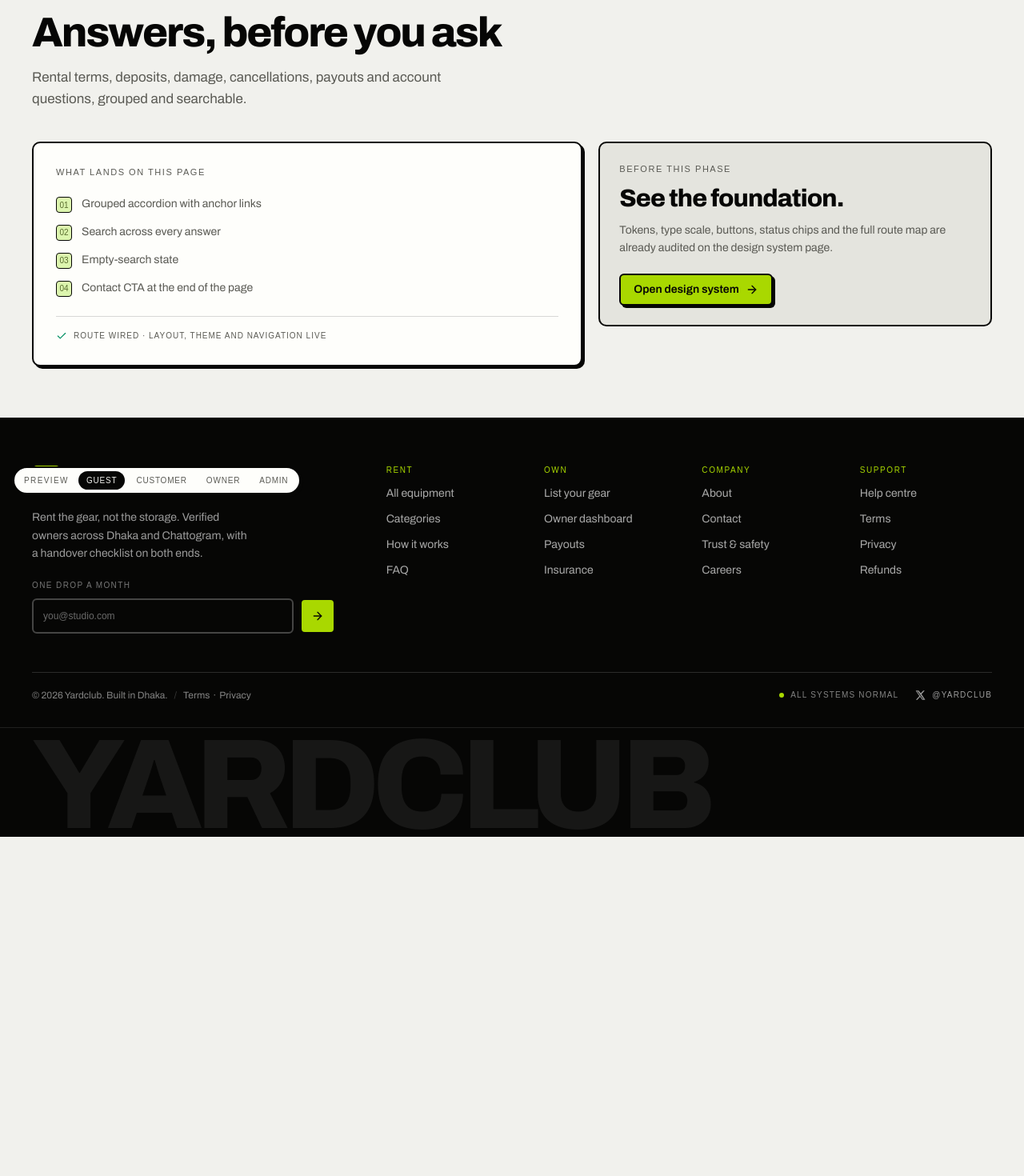
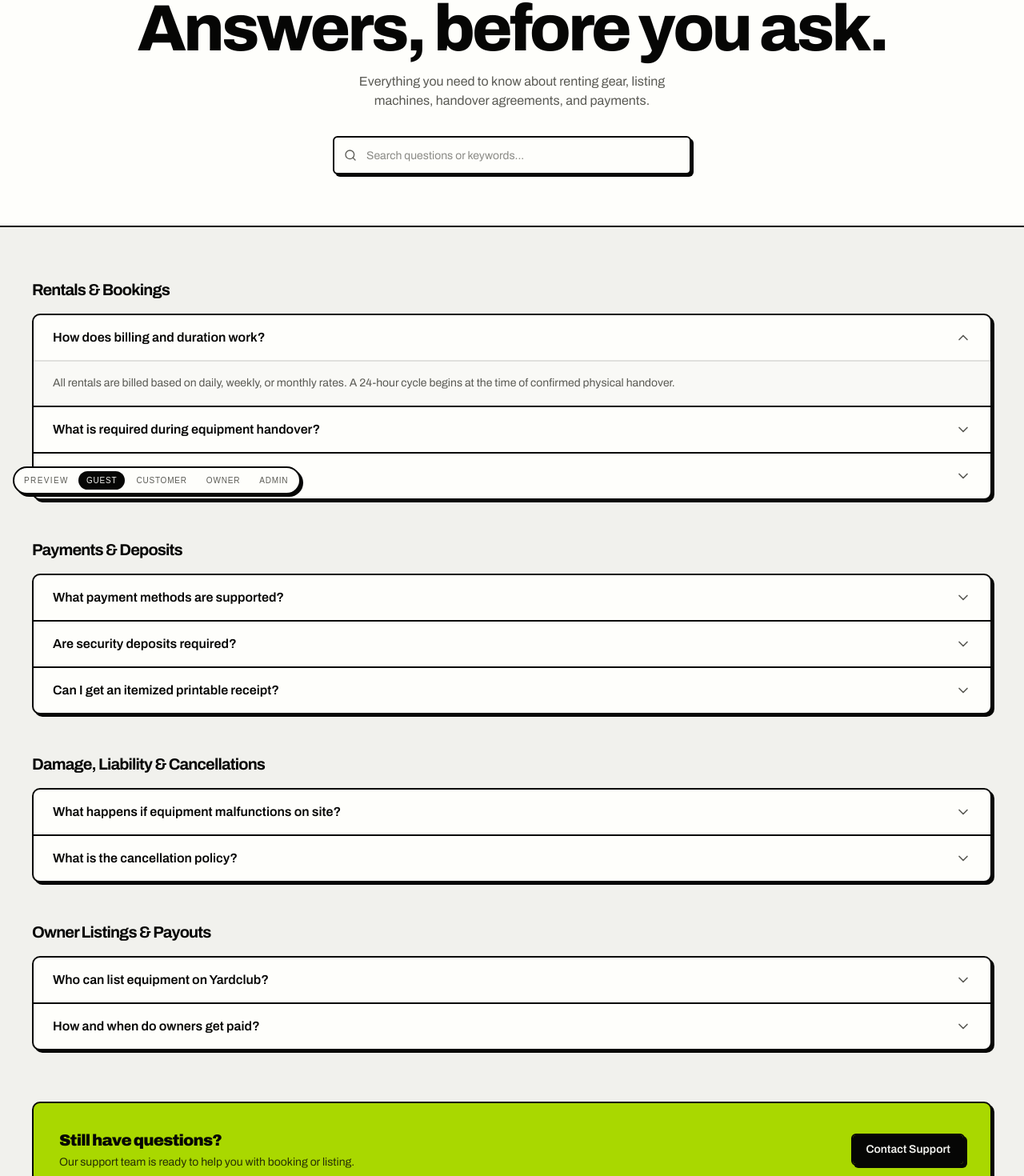
Before and after one commit to Srabon-bot/yard-club-client, a Next.js app: page /faq in a window 1280 px wide. Shown: the part 166-1636 px from the top of the page at 80% size. Before the commit the page ends 1212 px from the top, so only its background shows below. Built offline with nearby package versions, Linux system fonts and the light colour scheme; a web font is replaced by a local one.

Commit message:
feat: build faq page

```diff
--- a/src/app/(marketing)/faq/page.tsx
+++ b/src/app/(marketing)/faq/page.tsx
@@ -1,21 +1,189 @@
-import type { Metadata } from "next";
-import { PhasePlaceholder } from "@/components/site/phase-placeholder";
+"use client";
 
-export const metadata: Metadata = { title: 'FAQ' };
+import { useState } from "react";
+import Link from "next/link";
+import { ChevronDown, HelpCircle, Search } from "lucide-react";
+import { Button } from "@/components/ui/button";
+import { Input } from "@/components/ui/input";
 
-export default function Page() {
+const FAQS = [
+  {
+    category: "Rentals & Bookings",
+    questions: [
+      {
+        q: "How does billing and duration work?",
+        a: "All rentals are billed based on daily, weekly, or monthly rates. A 24-hour cycle begins at the time of confirmed physical handover.",
+      },
+      {
+        q: "What is required during equipment handover?",
+        a: "Both the renter and owner (or delivery agent) inspect the machine against a standard handover checklist, recording preexisting wear, fuel level, and operating condition.",
+      },
+      {
+        q: "Can I extend my booking period?",
+        a: "Yes, extensions are supported subject to machine availability. Submit an extension request via your Customer Dashboard at least 24 hours prior to return.",
+      },
+    ],
+  },
+  {
+    category: "Payments & Deposits",
+    questions: [
+      {
+        q: "What payment methods are supported?",
+        a: "We accept all major credit and debit cards securely through Stripe Checkout. Prices are settled cleanly in Bangladeshi Taka (BDT).",
+      },
+      {
+        q: "Are security deposits required?",
+        a: "High-value machinery may include an escrow authorization hold. The hold releases within 48 hours of return inspection verification.",
+      },
+      {
+        q: "Can I get an itemized printable receipt?",
+        a: "Yes. Every completed booking automatically generates a formal, printable invoice and receipt accessible from your dashboard.",
+      },
+    ],
+  },
+  {
+    category: "Damage, Liability & Cancellations",
+    questions: [
+      {
+        q: "What happens if equipment malfunctions on site?",
+        a: "Contact the owner and our 24/7 hotline immediately. If breakdown is due to mechanical failure rather than misuse, a replacement or pro-rated refund is arranged.",
+      },
+      {
+        q: "What is the cancellation policy?",
+        a: "Cancellations made more than 48 hours before the start date receive a full refund. Cancellations within 48 hours are subject to a one-day rental fee.",
+      },
+    ],
+  },
+  {
+    category: "Owner Listings & Payouts",
+    questions: [
+      {
+        q: "Who can list equipment on Yardclub?",
+        a: "Any business or individual with legitimate equipment ownership and valid NID/Trade license can register as an Equipment Owner.",
+      },
+      {
+        q: "How and when do owners get paid?",
+        a: "Rental earnings are disbursed directly to your designated bank account or mobile wallet within 2-3 business days after a completed rental period.",
+      },
+    ],
+  },
+];
+
+export default function FAQPage() {
+  const [search, setSearch] = useState("");
+  const [openItem, setOpenItem] = useState<string | null>("Rentals & Bookings-0");
+
+  const filteredCategories = FAQS.map((cat) => ({
+    ...cat,
+    questions: cat.questions.filter(
+      (item) =>
+        item.q.toLowerCase().includes(search.toLowerCase()) ||
+        item.a.toLowerCase().includes(search.toLowerCase()),
+    ),
+  })).filter((cat) => cat.questions.length > 0);
+
   return (
-    <PhasePlaceholder
-      phase="09"
-      title='Answers, before you ask'
-      description='Rental terms, deposits, damage, cancellations, payouts and account questions, grouped and searchable.'
-      sections={[
-      'Grouped accordion with anchor links',
-      'Search across every answer',
-      'Empty-search state',
-      'Contact CTA at the end of the page',
-      ]}
+    <>
+      {/* Header */}
+      <section className="border-b-2 border-ink bg-surface">
+        <div className="container-page py-16 text-center">
+          <p className="eyebrow">Help & Knowledge Base</p>
+          <h1 className="display-1 mt-2">Answers, before you ask.</h1>
+          <p className="mx-auto mt-4 max-w-[50ch] text-base text-ink-soft">
+            Everything you need to know about renting gear, listing machines,
+            handover agreements, and payments.
+          </p>
 
-    />
+          <div className="mx-auto mt-8 max-w-md">
+            <div className="relative">
+              <Search className="pointer-events-none absolute left-3.5 top-1/2 size-4 -translate-y-1/2 text-ink-soft" />
+              <Input
+                value={search}
+                onChange={(e) => setSearch(e.target.value)}
+                placeholder="Search questions or keywords..."
+                className="h-12 rounded-[6px] border-2 border-ink pl-10 text-sm shadow-offset-sm"
+              />
+            </div>
+          </div>
+        </div>
+      </section>
+
+      {/* Accordions */}
+      <section className="border-b-2 border-ink">
+        <div className="container-page py-16">
+          {filteredCategories.length === 0 ? (
+            <div className="rounded-[10px] border-2 border-dashed border-ink/30 p-12 text-center">
+              <HelpCircle className="mx-auto size-8 text-ink-soft" />
+              <h3 className="display-3 mt-3">No matching answers found</h3>
+              <p className="mt-1 text-sm text-ink-soft">
+                Try searching for something else or contact our support team.
+              </p>
+              <Button
+                variant="outline"
+                className="mt-4"
+                onClick={() => setSearch("")}
+              >
+                Clear Search
+              </Button>
+            </div>
+          ) : (
+            <div className="space-y-12">
+              {filteredCategories.map((cat) => (
+                <div key={cat.category} className="space-y-4">
+                  <h2 className="font-heading text-xl font-bold">
+                    {cat.category}
+                  </h2>
+                  <div className="divide-y-2 divide-ink rounded-[10px] border-2 border-ink bg-surface shadow-offset-sm">
+                    {cat.questions.map((item, idx) => {
+                      const id = `${cat.category}-${idx}`;
+                      const isOpen = openItem === id;
+
+                      return (
+                        <div key={item.q} className="overflow-hidden">
+                          <button
+                            type="button"
+                            onClick={() => setOpenItem(isOpen ? null : id)}
+                            className="flex w-full items-center justify-between px-6 py-4 text-left font-semibold hover:bg-secondary/40 transition-colors"
+                          >
+                            <span className="text-base">{item.q}</span>
+                            <ChevronDown
+                              className={`size-5 text-ink-soft transition-transform duration-200 ${
+                                isOpen ? "rotate-180" : ""
+                              }`}
+                            />
+                          </button>
+                          {isOpen && (
+                            <div className="border-t-2 border-ink/10 bg-secondary/20 px-6 py-4 text-sm leading-relaxed text-ink-soft">
+                              {item.a}
+                            </div>
+                          )}
+                        </div>
+                      );
+                    })}
+                  </div>
+                </div>
+              ))}
+            </div>
+          )}
+
+          {/* Bottom CTA */}
+          <div className="mt-16 rounded-[10px] border-2 border-ink bg-lime p-8 text-center shadow-offset-sm sm:flex sm:items-center sm:justify-between sm:text-left">
+            <div>
+              <h3 className="font-heading text-xl font-black text-[#060605]">
+                Still have questions?
+              </h3>
+              <p className="mt-1 text-sm text-[#060605]/80">
+                Our support team is ready to help you with booking or listing.
+              </p>
+            </div>
+            <div className="mt-4 sm:mt-0">
+              <Button asChild className="bg-ink text-background hover:bg-ink/90">
+                <Link href="/contact">Contact Support</Link>
+              </Button>
+            </div>
+          </div>
+        </div>
+      </section>
+    </>
   );
 }
```
